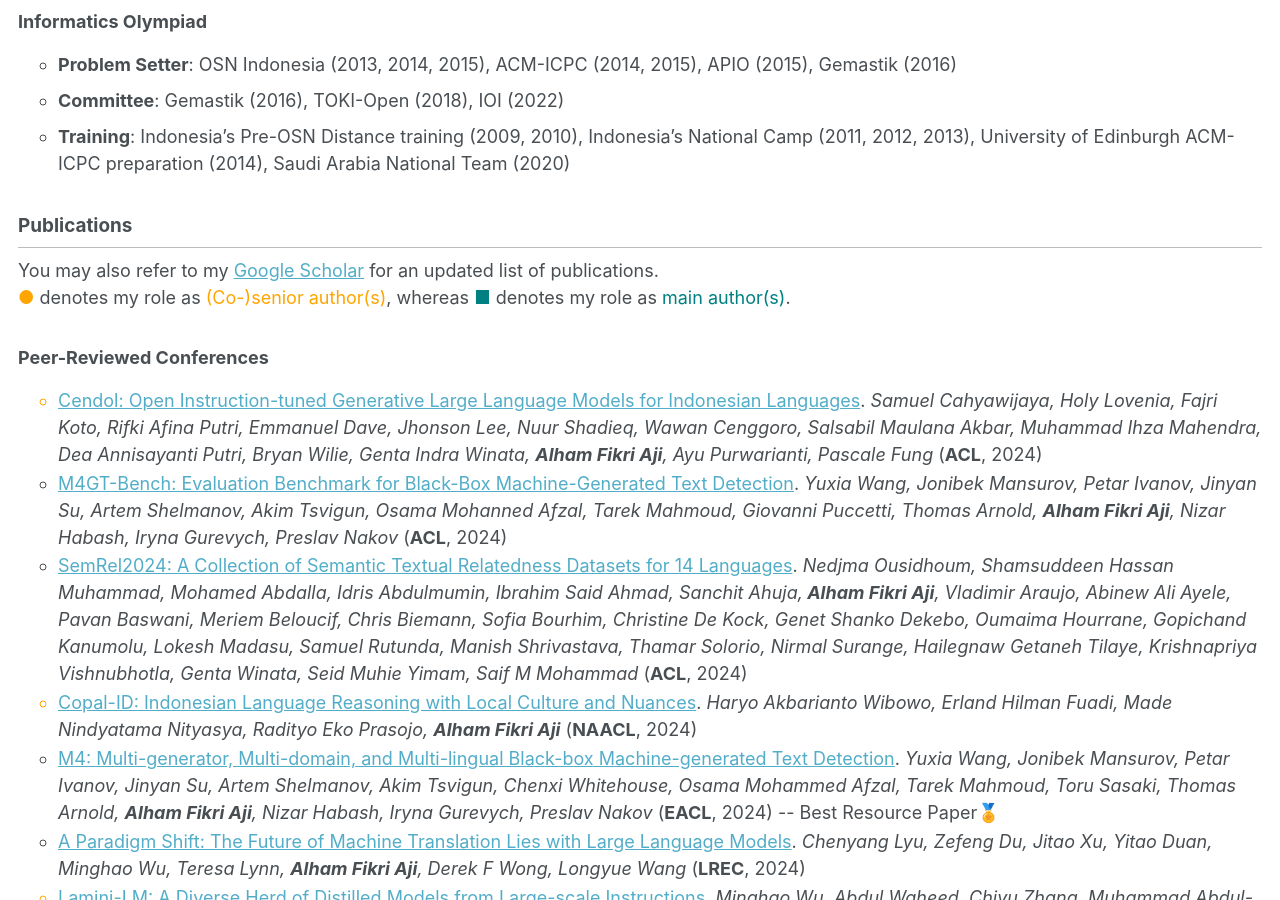
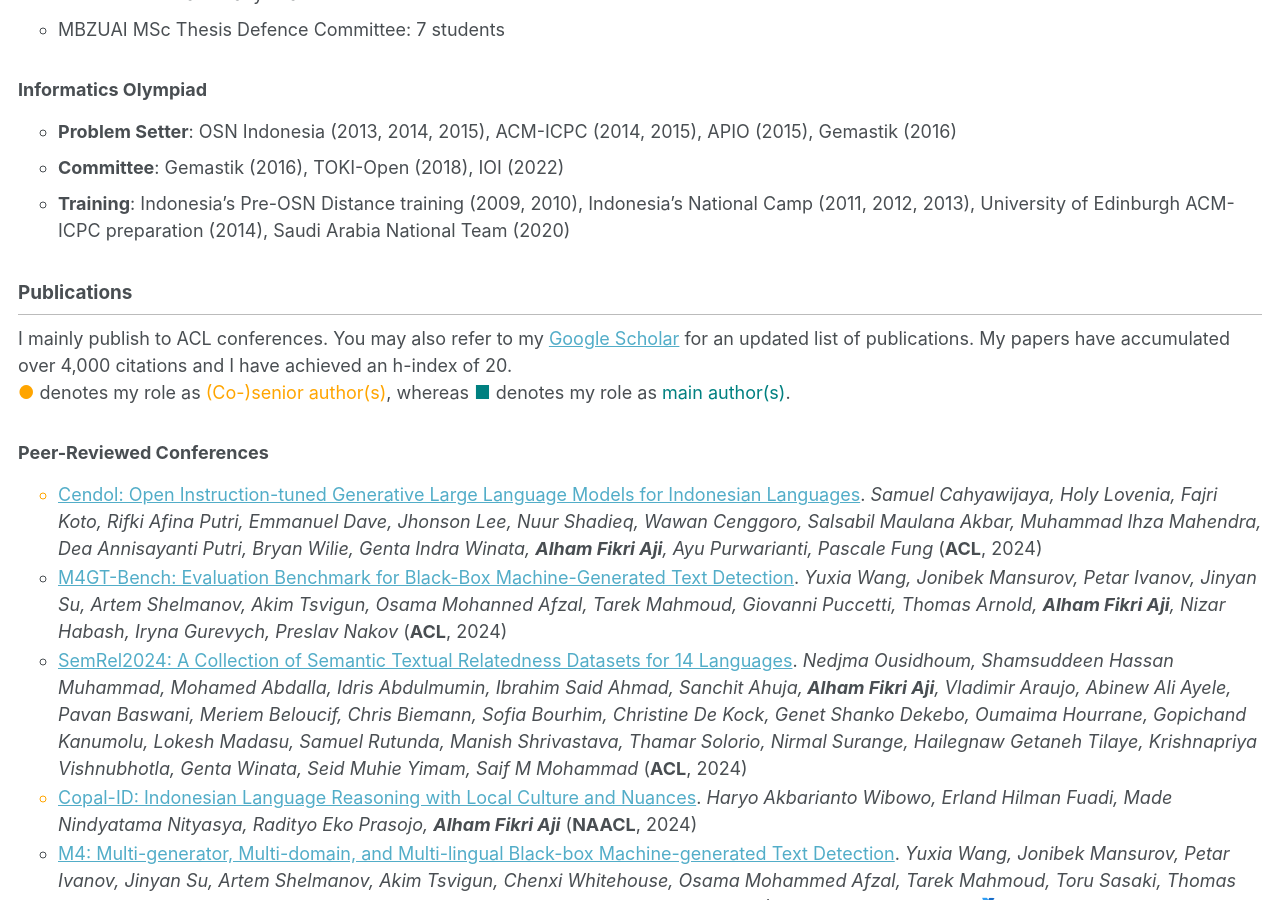
Before and after one commit to afaji/afaji.github.io, a Jekyll site: the page built from _pages/cv.md, in a window 1280 px wide and 900 px high, scrolled down 1653 px. Built offline with Jekyll 4.4.1, drawn with Linux system fonts in a browser that asks for light colours.

Commit message:
Update cv.md

```diff
--- a/_pages/cv.md
+++ b/_pages/cv.md
@@ -8,7 +8,7 @@
 ---
 
 {% include base_path %}
-# Alham Fikri Aji / Curriculum Vitae
+<p style="font-size: 2em; font-weight: bold;">Alham Fikri Aji / Curriculum Vitae</p>
 [alham.fikri@mbzuai.ac.ae](mailto:alham.fikri@mbzuai.ac.ae)
 
 [//]: # (I am an assistant professor at MBZUAI. I obtained my Ph.D. from the University of Edinburgh’s Institute for Language, Cognition, and Computation, where I focused on enhancing the training and inference speed of machine translation. My studies were supervised by Dr. Kenneth Heafield and Dr. Rico Sennrich. Presently, my research centers on multilingual, low-resource, and low-compute NLP. I have worked on lightweight models via distillation, as well as adapting models to unseen languages in cases of limited training data.)
@@ -80,8 +80,7 @@
 <div class="page-break"></div>
 
 ## Publications
-
-You may also refer to my [Google Scholar](https://scholar.google.ca/citations?hl=en&user=0Cyfqv4AAAAJ&view_op=list_works&sortby=pubdate) for an updated list of publications.<br>
+I mainly publish to ACL conferences. You may also refer to my [Google Scholar](https://scholar.google.ca/citations?hl=en&user=0Cyfqv4AAAAJ&view_op=list_works&sortby=pubdate) for an updated list of publications. My papers have accumulated over 4,000 citations and I have achieved an h-index of 20.<br>
 <span style="color: orange;">●</span> denotes my role as <span style="color: orange;">(Co-)senior author(s)</span>, whereas <span style="color: teal;">■</span> denotes my role as <span style="color: teal;">main author(s)</span>.
 ### Peer-Reviewed Conferences
 <div class="compact-ul">
```
